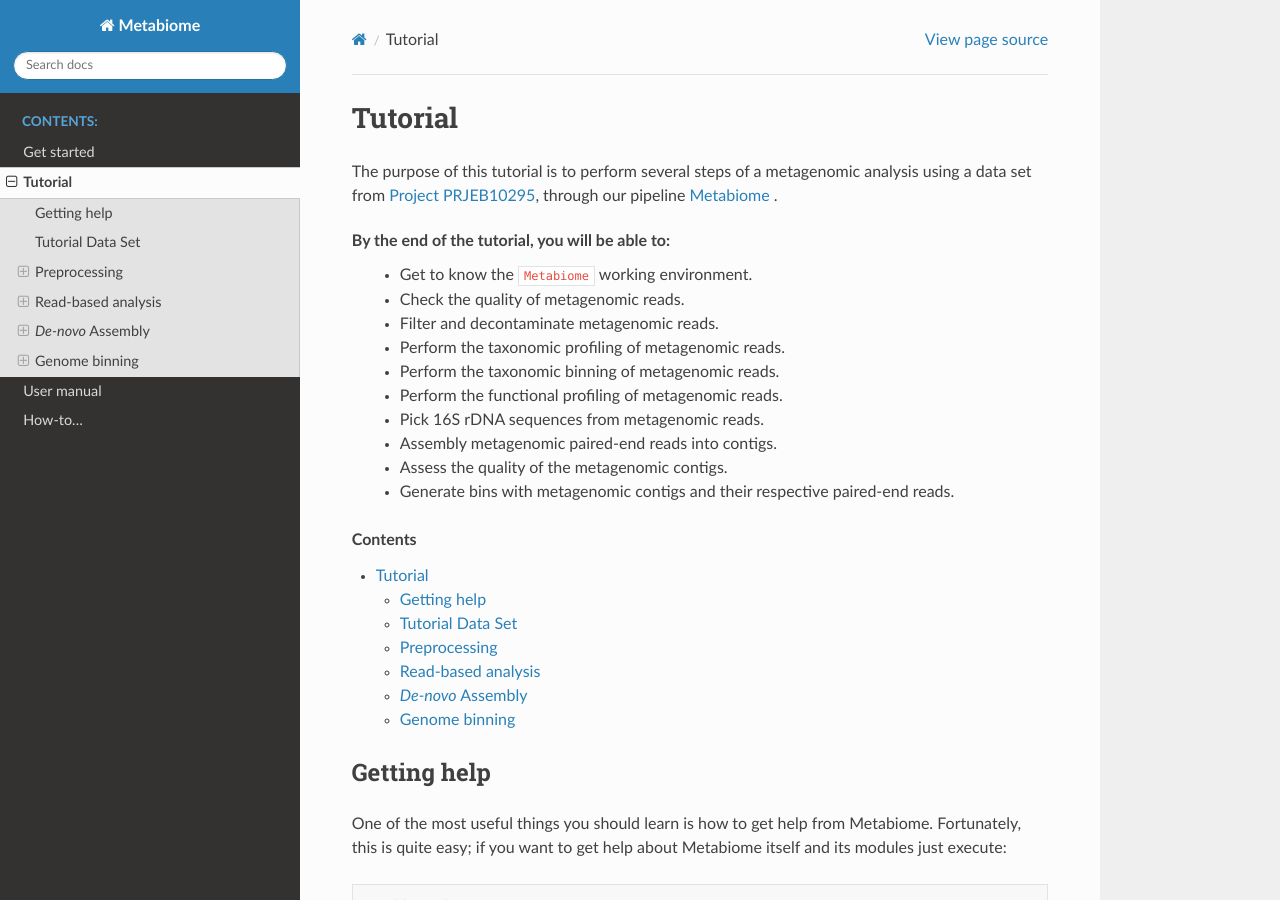
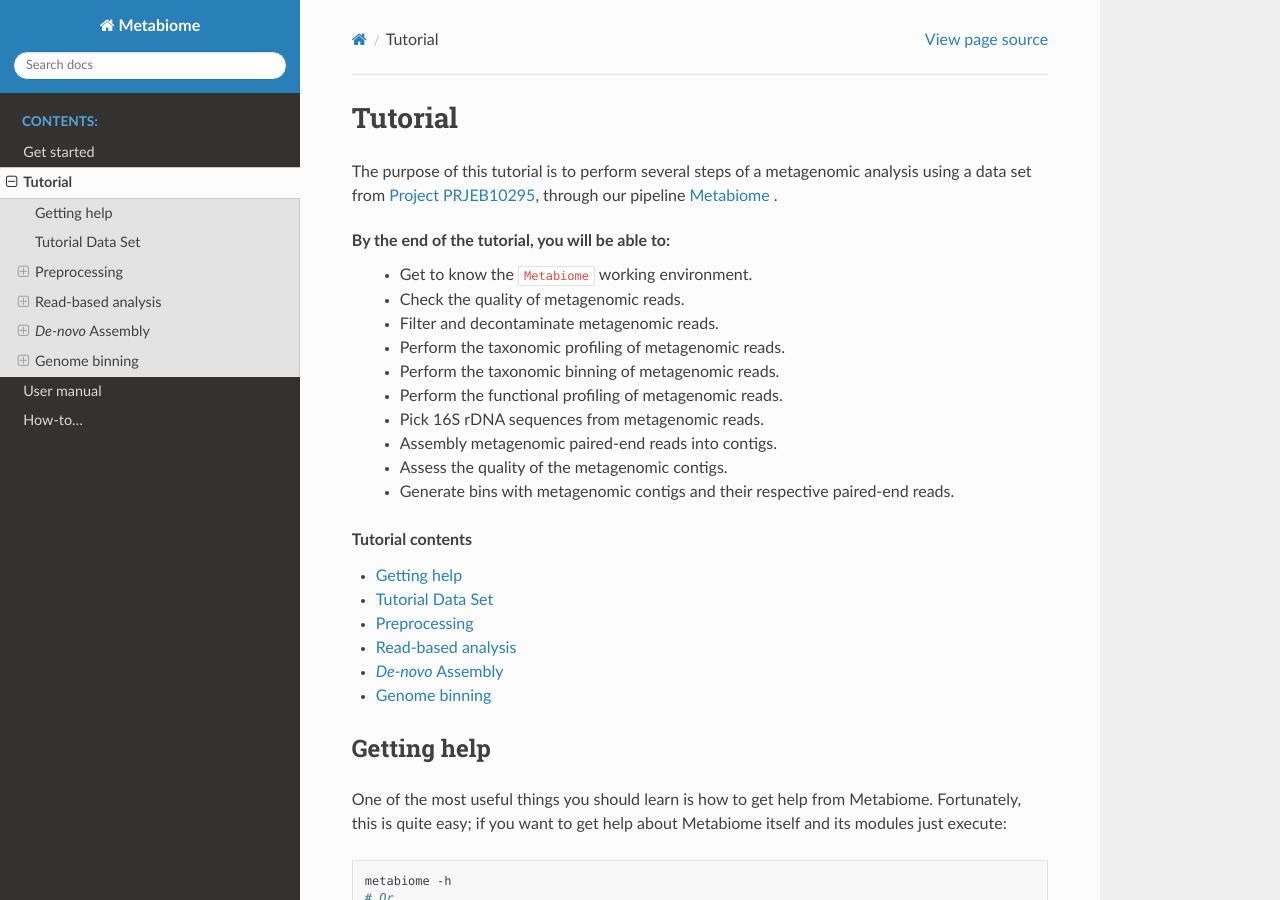
Before and after one commit to Nesper94/Metabiome, a Sphinx documentation site: the page built from documentation/source/tutorial.rst, in a window 1280 px wide and 900 px high. Built offline with Sphinx 7.4.7 and the Read the Docs theme 2.0.0, drawn with Linux system fonts in a browser that asks for light colours; part of the change alters nothing that is shown.

```diff
--- a/documentation/source/tutorial.rst
+++ b/documentation/source/tutorial.rst
@@ -19,7 +19,9 @@ By the end of the tutorial, you will be able to:
     * Assess the quality of the metagenomic contigs.
     * Generate bins with metagenomic contigs and their respective paired-end reads.
 
-.. contents:: :depth: 2
+.. contents:: Tutorial contents
+    :depth: 1
+    :local:
 
 Getting help
 ************
```
